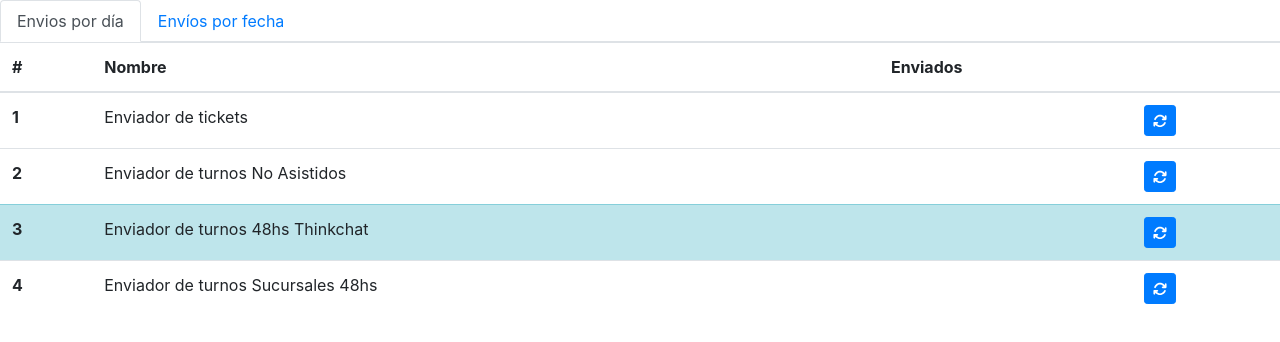
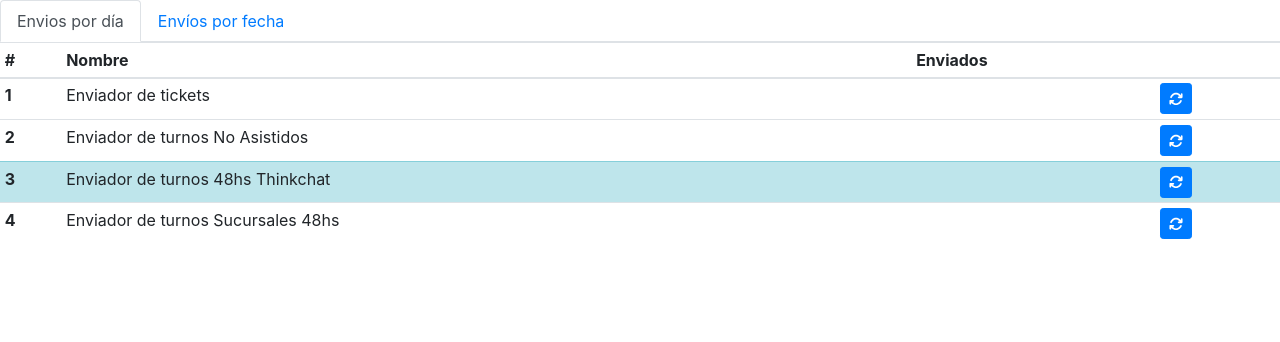
Before and after one commit to AleGrance/ReporteEnviadoresAPP, an Angular app: page /reporte in a window 1280 px wide. Shown: the top 342 px of the page. Built offline with nearby package versions, Linux system fonts and the light colour scheme.

Commit message:
add spinner to the rows amount

```diff
--- a/src/app/pages/reporte/reporte.component.html
+++ b/src/app/pages/reporte/reporte.component.html
@@ -8,7 +8,7 @@
 </ul>
 <div class="tab-content" id="myTabContent">
   <div class="tab-pane fade show active" id="home" role="tabpanel" aria-labelledby="home-tab">
-    <table class="table">
+    <table class="table table-sm">
       <thead>
         <tr>
           <th scope="col">#</th>
@@ -21,25 +21,25 @@
         <tr>
           <th scope="row">1</th>
           <td>Enviador de tickets</td>
-          <td>{{cantTickets}}</td>
+          <td id="cant_tickets"></td>
           <td><button type="button" class="btn btn-primary btn-sm" (click)="getTickets()"><fa-icon [icon]="faRefresh"></fa-icon></button></td>
         </tr>
         <tr>
           <th scope="row">2</th>
           <td>Enviador de turnos No Asistidos</td>
-          <td>{{cantNoAsistidos}}</td>
+          <td id="cant_noasistidos"></td>
           <td><button type="button" class="btn btn-primary btn-sm" (click)="getNoAsistidos()"><fa-icon [icon]="faRefresh"></fa-icon></button></td>
         </tr>
         <tr class="table-info">
           <th scope="row">3</th>
           <td>Enviador de turnos 48hs Thinkchat</td>
-          <td>{{cant48hs}}</td>
+          <td id="cant_48hs"></td>
           <td><button type="button" class="btn btn-primary btn-sm" (click)="get48Hs()"><fa-icon [icon]="faRefresh"></fa-icon></button></td>
         </tr>
         <tr>
           <th scope="row">4</th>
           <td>Enviador de turnos Sucursales 48hs</td>
-          <td>{{cantSucursales48hs}}</td>
+          <td id="cant_sucursales48hs"></td>
           <td><button type="button" class="btn btn-primary btn-sm" (click)="getSucursales48Hs()"><fa-icon [icon]="faRefresh"></fa-icon></button></td>
         </tr>
 
--- a/src/app/pages/reporte/reporte.component.ts
+++ b/src/app/pages/reporte/reporte.component.ts
@@ -31,52 +31,83 @@ export class ReporteComponent implements OnInit {
   ngOnInit(): void {}
 
   getTickets() {
+    // Se muestra el spinner al hacer click en el btn
+    let cant_tickets = document.getElementById('cant_tickets');
+    cant_tickets?.insertAdjacentHTML('afterbegin', `<div class="spinner-border spinner-border-sm" role="status">
+    <span class="visually-hidden"></span>
+  </div>`);
+
     // Tickets
     this.apiTickets
       .get('ticketsNotificados')
       .pipe(
         map((data) => {
           this.cantTickets = data;
-          console.log(this.cantTickets);
+          // Se reemplaza el spinner por el dato obtenido
+          cant_tickets?.replaceChildren(this.cantTickets);
         })
       )
       .subscribe();
   }
 
   getNoAsistidos() {
+    // Se muestra el spinner al hacer click en el btn
+    let cant_noasistidos = document.getElementById('cant_noasistidos');
+    cant_noasistidos?.insertAdjacentHTML('afterbegin', `<div class="spinner-border spinner-border-sm" role="status">
+    <span class="visually-hidden"></span>
+  </div>`);
+
     // No Asistidos
     this.apiNoAsistidos
       .get('turnosNoAsistidosNotificados')
       .pipe(
         map((data) => {
           this.cantNoAsistidos = data;
-          console.log(this.cantNoAsistidos);
+          //console.log(this.cantNoAsistidos);
+          // Se reemplaza el spinner por el dato obtenido
+          cant_noasistidos?.replaceChildren(this.cantNoAsistidos);
         })
       )
       .subscribe();
   }
 
   get48Hs() {
+    // Se muestra el spinner al hacer click en el btn
+    let cant_48hs = document.getElementById('cant_48hs');
+    cant_48hs?.insertAdjacentHTML('afterbegin', `<div class="spinner-border spinner-border-sm" role="status">
+    <span class="visually-hidden"></span>
+  </div>`);
+
     // 48hs
     this.api48Hs
       .get('turnos48Notificados')
       .pipe(
         map((data) => {
           this.cant48hs = data;
-          console.log(this.cant48hs);
+          //console.log(this.cant48hs);
+          // Se reemplaza el spinner por el dato obtenido
+          cant_48hs?.replaceChildren(this.cant48hs);
         })
       )
       .subscribe();
   }
 
   getSucursales48Hs() {
+    // Se muestra el spinner al hacer click en el btn
+    let cant_sucursales48hs = document.getElementById('cant_sucursales48hs');
+    cant_sucursales48hs?.insertAdjacentHTML('afterbegin', `<div class="spinner-border spinner-border-sm" role="status">
+    <span class="visually-hidden"></span>
+  </div>`);
+
     // Sucursales Sucursales 48hs
     this.apiSucursales48Hs
       .get('turnosSucursales48hsNotificados')
       .pipe(
         map((data) => {
           this.cantSucursales48hs = data;
-          console.log(this.cantSucursales48hs);
+          //console.log(this.cantSucursales48hs);
+          // Se reemplaza el spinner por el dato obtenido
+          cant_sucursales48hs?.replaceChildren(this.cantSucursales48hs);
         })
       )
       .subscribe();
```
